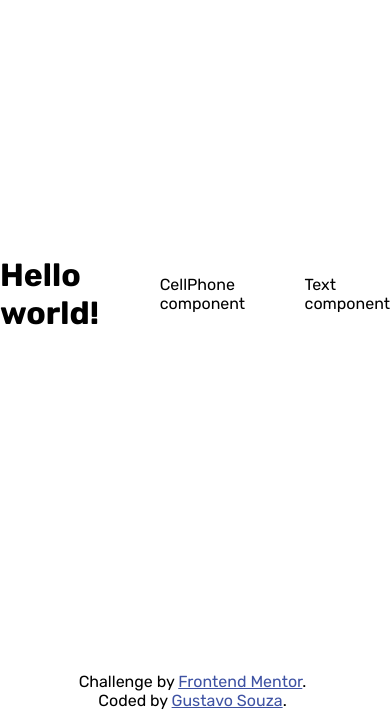
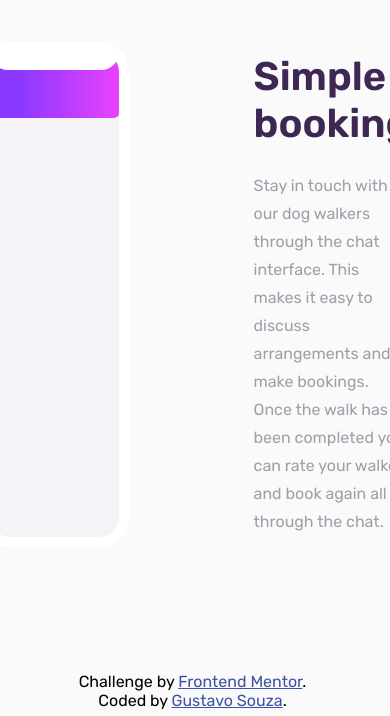
Before and after one commit to GustavoSouza123/chat-app-illustration, a React (Vite) app: page / in a window 390 px wide. Shown: the part 128-844 px from the top of the page. Built offline with nearby package versions, Linux system fonts and the light colour scheme.

Commit message:
CellPhone and Text components structure, styles not finished

```diff
--- a/src/App.jsx
+++ b/src/App.jsx
@@ -6,12 +6,11 @@ import "./css/App.css";
 
 function App() {
     return (
-        <div className="app">
-            <h1>Hello world!</h1>
+        <main className="app">
             <CellPhone />
             <Text />
             <Footer />
-        </div>
+        </main>
     );
 }
 
--- a/src/components/CellPhone.jsx
+++ b/src/components/CellPhone.jsx
@@ -3,7 +3,45 @@ import "../css/CellPhone.css";
 
 function CellPhone() {
     return (
-        <p>CellPhone component</p>
+        <section className="phone">
+            <div className="screen">
+                <div className="top">
+                    <div className="screen-space"></div>
+                    <div className="info">
+                        <div className="back-btn"></div>
+                        <div className="chat-photo"></div>
+                        <div className="chat-info"></div>
+                        <div className="settings-btn"></div>
+                    </div>
+                </div>
+                <div className="chat">
+                    <div className="content">
+                        <div className="message"></div>
+                        <div className="message"></div>
+                        <div className="photos">
+                            <div className="photo">
+                                <img src="" alt="" />
+                            </div>
+                            <div className="photo">
+                                <img src="" alt="" />
+                            </div>
+                            <div className="photo">
+                                <img src="" alt="" />
+                            </div>
+                        </div>
+                        <div className="message me"></div>
+                        <div className="message me"></div>
+                        <div className="message"></div>
+                        <div className="option"></div>
+                        <div className="option"></div>
+                    </div>
+                    <div className="input">
+                        <div className="placeholder"></div>
+                        <div className="send-btn"></div>
+                    </div>
+                </div>
+            </div>
+        </section>
     );
 }
 
--- a/src/components/Text.jsx
+++ b/src/components/Text.jsx
@@ -3,7 +3,10 @@ import "../css/Text.css";
 
 function Text() {
     return (
-        <p>Text component</p>
+        <section className="text">
+            <h1>Simple booking</h1>
+            <p>Stay in touch with our dog walkers through the chat interface. This makes it easy to discuss arrangements and make bookings. Once the walk has been completed you can rate your walker and book again all through the chat.</p>
+        </section>
     );
 }
 
--- a/src/css/App.css
+++ b/src/css/App.css
@@ -19,7 +19,7 @@
     /* secondary */
     --white: hsl(0, 0%, 100%);
     --light-grayish-violet: hsl(270, 20%, 96%);
-    --very-dark-desaturated-violet:: hsl(271, 36%, 24%);
+    /* --very-dark-desaturated-violet:: hsl(271, 36%, 24%); */
     --very-light-magenta: hsl(289, 100%, 72%);
 }
 
@@ -31,10 +31,11 @@ body {
     font-style: normal;
 }
 
-.app {
+main.app {
     width: 100%;
     min-height: 100vh;
     display: flex;
     justify-content: center;
     align-items: center;
+    background-color: #fafafa;
 }
--- a/src/css/CellPhone.css
+++ b/src/css/CellPhone.css
@@ -1,3 +1,38 @@
-p {
-    margin-left: 30px;
+section.phone {
+    width: 247px;
+    height: 505px;
+    border-radius: 30px;
+    background-color: var(--white);
+    padding: 10px;
 }
+
+section.phone .screen {
+    width: 100%;
+    height: 100%;
+    border-radius: 20px;
+    background-color: var(--light-grayish-violet);
+}
+
+section.phone .screen .top {
+    width: 100%;
+    height: 66px;
+    border-radius: 20px 20px 5px 5px;
+    display: flex;
+    flex-direction: column;
+    align-items: center;
+    background: rgb(136,56,255);
+    background: linear-gradient(90deg, rgba(136,56,255,1) 20%, rgba(233,66,255,1) 100%);
+}
+
+section.phone .screen .top .screen-space {
+    width: 129px;
+    height: 18px;
+    background-color: var(--white);
+    border-radius: 0px 0px 20px 20px;
+}
+
+section.phone .screen .top .info {
+    width: 100%;
+    height: 48px;
+    padding: 16px 0;
+}
--- a/src/css/Text.css
+++ b/src/css/Text.css
@@ -1,3 +1,17 @@
-p {
-    margin-left: 30px;
+section.text {
+    width: 450px;
+    margin-left: 125px;
 }
+
+section.text h1 {
+    color: var(--very-dark-desaturated-violet);
+    font-size: 40px;
+    margin-bottom: 25px;
+    font-weight: 600;
+}
+
+section.text p {
+    color: var(--dark-grayish-violet);
+    font-weight: 400;
+    line-height: 28px;
+}
```
